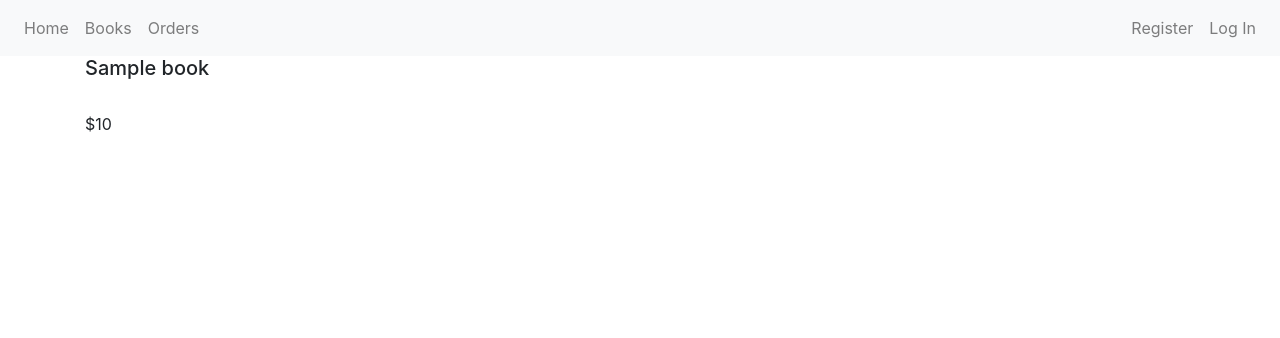
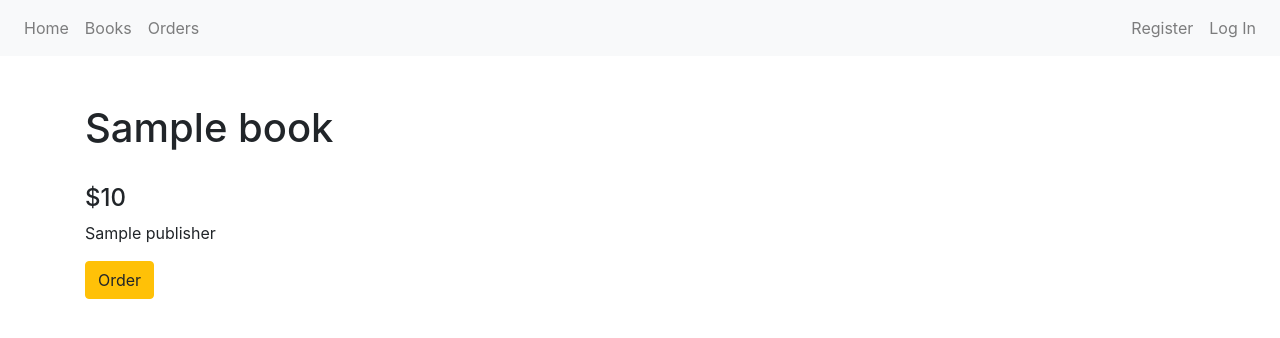
Before and after one commit to paulpetelski/COMP353-Final-Project, a Python web app: template flaskDemo/templates/books.html in a window 1280 px wide. Shown: the top 338 px of the page. Run offline with Jinja, Linux system fonts and the light colour scheme; the template is opened without the code that fills it: most values are stand-ins (such as "Sample title", 1, 10 or a date in 2020); some libraries are stand-ins or nearby versions.

Commit message:
books format

```diff
--- a/flaskDemo/routes.py
+++ b/flaskDemo/routes.py
@@ -6,7 +6,7 @@ from flaskDemo import app, db
 #from flaskDemo.forms import RegistrationForm, LoginForm, UpdateAccountForm, PostForm, DeptForm,DeptUpdateForm, AssignForm
 #from flaskDemo.models import User, Post,Department, Dependent, Dept_Locations, Employee, Project, Works_On
 #from flask_login import login_user, current_user, logout_user, login_required
-from flaskDemo.models import Product
+from flaskDemo.models import Product, Publisher
 from datetime import datetime
 
 
@@ -19,4 +19,5 @@ def home():
 @app.route("/books/<pid>")
 def book_page(pid):
     book = Product.query.filter_by(ProductID=pid).first()
-    return render_template('books.html',title=str(book.Title),book=book)
+    publisher = Publisher.query.filter_by(PublisherID=book.PublisherID).first()
+    return render_template('books.html',title=str(book.Title),book=book, publisher=publisher)
--- a/flaskDemo/templates/books.html
+++ b/flaskDemo/templates/books.html
@@ -1,6 +1,8 @@
 {% extends "layout.html" %}
 {% block content %}
-    <h5>{{book.Title}}</h5>
+    <h1 class="mt-5">{{book.Title}}</h1>
     <img src="#" alt="">
-    <p>${{book.RetailPrice}}</p>
+    <h4>${{book.RetailPrice}}</h4>
+    <p>{{publisher.Name}}</p>
+    <button class="btn btn-warning">Order</button>
 {% endblock content %}
```
